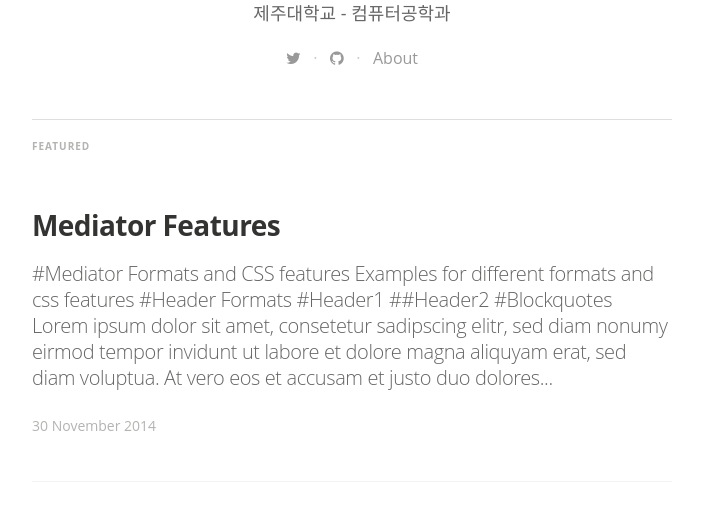
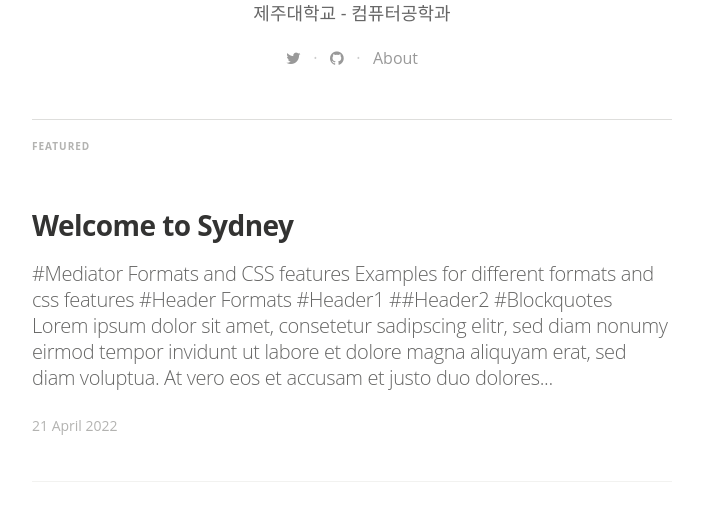
Before and after one commit to nudepepero/nudepepero.github.io, a Jekyll site: the page built from index.html, in a window 1280 px wide. Shown: the part 592-1116 px from the top of the page, without its empty margins (288-991 px from the left). Built offline with Jekyll 4.4.1, drawn with Linux system fonts in a browser that asks for light colours; nearby versions of some CDN libraries; some web fonts are replaced; the list of posts is cut into pages by our own code; some of the changed text lies outside the part shown.

Commit message:
title sydney

```diff
--- a/_posts/2014-11-30-mediator_features.markdown
+++ b/_posts/2014-11-30-mediator_features.markdown
@@ -1,8 +1,8 @@
 ---
 layout: post
-title:  "Mediator Features"
-date:   2014-11-30 14:34:25
-categories: mediator feature
+title:  "Welcome to Sydney"
+date:   2022-04-21
+categories: blog
 tags: featured
 image: /assets/article_images/2014-11-30-mediator_features/night-track.JPG
 image2: /assets/article_images/2014-11-30-mediator_features/night-track-mobile.JPG
```
